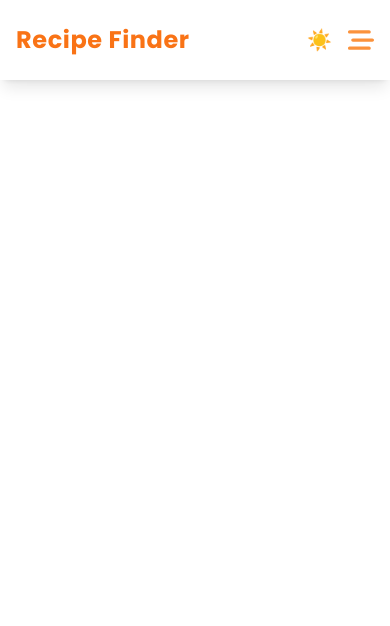
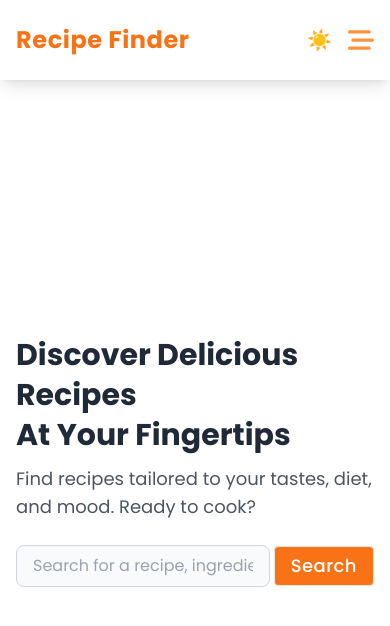
Before and after one commit to Elharfali8/Project-1-recipe-finder, a Next.js app: page / in a window 390 px wide. Shown: the top 626 px of the page. Built offline with nearby package versions, Linux system fonts and the light colour scheme.

Commit message:
Implement Hero section

```diff
--- a/app/globals.css
+++ b/app/globals.css
@@ -17,6 +17,9 @@
   --secondary-hover: #ffe476;
   --links-color:#f97316;
   --links-hover:#fb923c;
+  --search-btn-bg: #111;
+  --search-btn-cl: #FFFFFF;
+  --paragraph-cl: #4b5563;
 }
 
 [data-theme="dark"] {
@@ -27,10 +30,23 @@
   --text-color: #f3f4f6; /* Almost white for primary text */
   --text-secondary-color: #9ca3af; /* Light gray for secondary text */
   --border-color: #374151; /* Dark gray for borders */
-  --input-background: #374151; /* Darker input fields */
+  --input-background: #49515f; /* Darker input fields */
   --button-hover: #ea580c; /* Slightly darker orange */
   --links-color:#FFFFFF;
   --links-hover:#feddc2;
+  --search-btn-bg: #FFFFFF;
+  --search-btn-cl: #111;
+  --paragraph-cl: #d1d5db ;
+
+}
+
+.search-btn {
+  background-color: var(--search-btn-bg);
+  color: var(--search-btn-cl);
+}
+
+p {
+  color: var(--paragraph-cl);
 }
 
 .dropdown {
--- a/app/page.js
+++ b/app/page.js
@@ -1,7 +1,10 @@
+import Hero from "@/components/Home/Hero";
 
 
 export default function Home() {
   return (
-    <h1>hola</h1>
+    <main>
+      <Hero />
+    </main>
   );
 }
--- /dev/null
+++ b/components/Home/Hero.jsx
@@ -0,0 +1,40 @@
+'use client'
+import { motion } from "framer-motion";
+import { SearchInput } from "../global/SearchInput";
+import Image from "next/image";
+import heroImg from '@/images/hero-img.jpg'
+
+const Hero = () => {
+  return (
+      <hero className='min-h-[calc(100vh-80px)] grid place-items-center mt-20 py-8'>
+          <div className="container main-container grid lg:grid-cols-2 place-content-center gap-6">
+              {/* ----------------- */}
+              <div className=' grid place-content-center'>
+                  {/* TITLE */}
+              <motion.h1
+                initial={{ opacity: 0, y: -50 }}
+                animate={{ opacity: 1, y: 0 }}
+                transition={{ duration: 0.8, ease: "easeOut" }}
+                className="text-3xl md:text-4xl lg:text-5xl xl:text-6xl font-bold poppins-bold capitalize mb-3 lg:mb-4"
+            >
+                <span className="inline-block pb-1 lg:pb-[6px]">discover delicious</span> <br /> <span className="inline-block pb-1 lg:pb-[6px]">recipes</span> <br /> at your fingertips
+                  </motion.h1>
+                  {/* SUBTITLE */}
+                  <p className="text-lg lg:text-xl   mb-6">
+                        Find recipes tailored to your tastes, diet, and mood. Ready to cook?
+                  </p>
+                  {/* Search Input */}
+                  <SearchInput />
+              </div>
+              {/* ----------------- */}
+              <div className="hidden lg:flex items-center justify-center ">
+                  <div className="shadow-lg rounded-lg">
+                  <Image src={heroImg}  alt="hero image" width={700} height={300} className="rounded-lg object-cover " />
+                  </div>
+              </div>
+          </div>
+    </hero>
+  )
+}
+
+export default Hero
--- /dev/null
+++ b/components/global/SearchInput.jsx
@@ -0,0 +1,16 @@
+import { Input } from "@/components/ui/input"
+import Link from "next/link"
+
+export function SearchInput() {
+    return <div className="flex items-center gap-x-1
+  ">
+        <input
+          type="text"
+          placeholder="Search for a recipe, ingredient, or cuisine..."
+          className="w-full max-w-lg px-4 py-2 rounded-lg border border-gray-300 dark:border-gray-700 text-darkText dark:text-lightText bg-lightBg dark:bg-darkBg focus:outline-none focus:ring-2 focus:ring-primary"
+        />
+        <Link href={'#'} className=" px-4 h-[40px] button text-lg poppins-medium tracking-wide grid place-items-center rounded">
+            Search
+        </Link>
+  </div>
+}
--- a/components/global/header/Navbar.jsx
+++ b/components/global/header/Navbar.jsx
@@ -23,7 +23,7 @@ const Navbar = ({isOpen, handleOpen}) => {
       }, [isDarkMode]);
 
   return (
-    <nav className='h-20 w-full grid place-items-center shadow-lg fixed top-0 right-0 left-0 '>
+    <nav className='h-20 w-full grid place-items-center shadow-lg fixed top-0 right-0 left-0 z-[99]'>
       <div className="container main-container flex justify-between items-center ">
       <Link href="/" >
             <h1 className="text-2xl lg:text-3xl tracking-wide poppins-bold logo ">Recipe Finder</h1>
--- /dev/null
+++ b/components/ui/button.jsx
@@ -0,0 +1,47 @@
+import * as React from "react"
+import { Slot } from "@radix-ui/react-slot"
+import { cva } from "class-variance-authority";
+
+import { cn } from "@/lib/utils"
+
+const buttonVariants = cva(
+  "inline-flex items-center justify-center gap-2 whitespace-nowrap rounded-md text-sm font-medium ring-offset-background transition-colors focus-visible:outline-none focus-visible:ring-2 focus-visible:ring-ring focus-visible:ring-offset-2 disabled:pointer-events-none disabled:opacity-50 [&_svg]:pointer-events-none [&_svg]:size-4 [&_svg]:shrink-0",
+  {
+    variants: {
+      variant: {
+        default: "bg-primary text-primary-foreground hover:bg-primary/90",
+        destructive:
+          "bg-destructive text-destructive-foreground hover:bg-destructive/90",
+        outline:
+          "border border-input bg-background hover:bg-accent hover:text-accent-foreground",
+        secondary:
+          "bg-secondary text-secondary-foreground hover:bg-secondary/80",
+        ghost: "hover:bg-accent hover:text-accent-foreground",
+        link: "text-primary underline-offset-4 hover:underline",
+      },
+      size: {
+        default: "h-10 px-4 py-2",
+        sm: "h-9 rounded-md px-3",
+        lg: "h-11 rounded-md px-8",
+        icon: "h-10 w-10",
+      },
+    },
+    defaultVariants: {
+      variant: "default",
+      size: "default",
+    },
+  }
+)
+
+const Button = React.forwardRef(({ className, variant, size, asChild = false, ...props }, ref) => {
+  const Comp = asChild ? Slot : "button"
+  return (
+    (<Comp
+      className={cn(buttonVariants({ variant, size, className }))}
+      ref={ref}
+      {...props} />)
+  );
+})
+Button.displayName = "Button"
+
+export { Button, buttonVariants }
--- a/package.json
+++ b/package.json
@@ -10,6 +10,7 @@
   },
   "dependencies": {
     "@radix-ui/react-dropdown-menu": "^2.1.4",
+    "@radix-ui/react-slot": "^1.1.1",
     "class-variance-authority": "^0.7.1",
     "clsx": "^2.1.1",
     "framer-motion": "^11.15.0",
```
Also changed, not shown: 2 other files (tests, documents, lock files or other folders).
